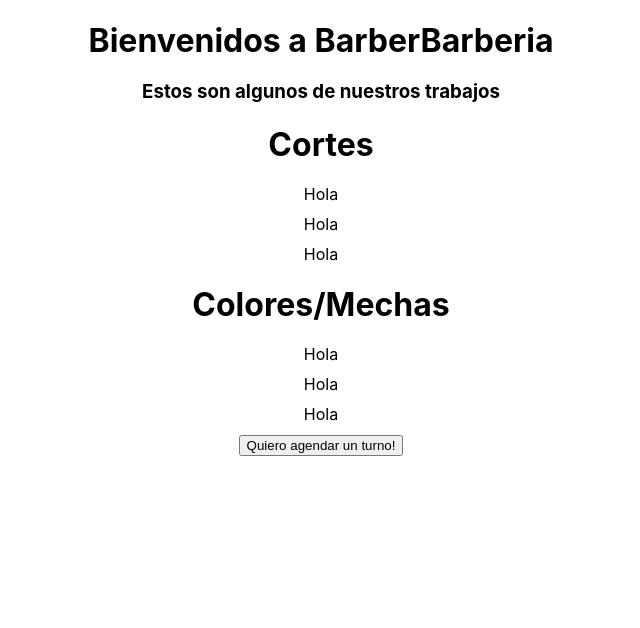
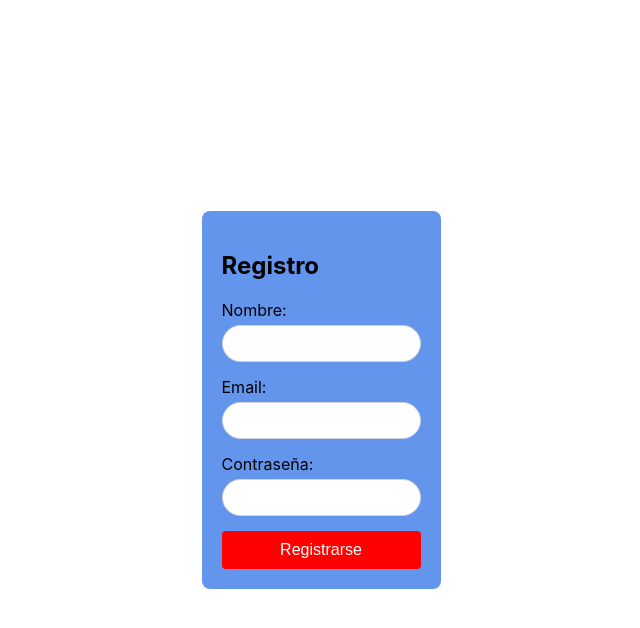
Before and after one commit to FernandoRodriguez1/TPI-Rodriguez-Camani-Feresin, a React (Create React App) app in the folder tpi-final/: page /register in a window 1280 px wide. Shown: the top 628 px of the page, without its empty margins (319-959 px from the left). Built offline with nearby package versions, Linux system fonts and the light colour scheme.

Commit message:
Routes e Implementacion

```diff
--- a/tpi-final/package.json
+++ b/tpi-final/package.json
@@ -8,6 +8,7 @@
     "@testing-library/user-event": "^13.5.0",
     "react": "^18.2.0",
     "react-dom": "^18.2.0",
+    "react-router-dom": "^6.22.3",
     "react-scripts": "5.0.1",
     "web-vitals": "^2.1.4"
   },
--- a/tpi-final/src/App.js
+++ b/tpi-final/src/App.js
@@ -1,13 +1,11 @@
-import logo from "./logo.svg";
 import "./App.css";
-import LoginForm from "./Components/Pages/Login";
-import Register from "./Components/Pages/Register";
-import Home from "./Components/Pages/Home";
+
+import Routess from "./Components/Routess";
 
 function App() {
   return (
     <div className="App">
-      <Home />
+      <Routess />
     </div>
   );
 }
--- a/tpi-final/src/Components/Pages/Error404.js
+++ b/tpi-final/src/Components/Pages/Error404.js
@@ -1,11 +1,12 @@
 import React from "react";
+import { Link } from "react-router-dom";
 
 const Error404 = () => {
   return (
     <div>
       <h1>Error, página no encontrada, por favor vuelva al inicio.</h1>
       <h1>
-        Volver al <link>inicio</link>
+        Volver al <Link to="/">inicio</Link>
       </h1>
     </div>
   );
--- a/tpi-final/src/Components/Pages/Home.js
+++ b/tpi-final/src/Components/Pages/Home.js
@@ -1,5 +1,6 @@
 import React from "react";
 import "./Home.css";
+import { Link } from "react-router-dom";
 const Home = () => {
   return (
     <div className="container-home">
@@ -13,7 +14,7 @@ const Home = () => {
       <div>Hola</div>
       <div>Hola</div>
       <div>Hola</div>
-      <button>Quiero agendar un turno! </button>
+      <Link to="/login">Quiero agendar un turno</Link>
     </div>
   );
 };
--- a/tpi-final/src/Components/Pages/Login.js
+++ b/tpi-final/src/Components/Pages/Login.js
@@ -1,7 +1,7 @@
 import React, { useState } from "react";
 import "./Login.css";
 
-const LoginForm = () => {
+const Login = () => {
   const [email, setEmail] = useState("");
   const [contraseña, setContraseña] = useState("");
 
@@ -57,4 +57,4 @@ const LoginForm = () => {
   );
 };
 
-export default LoginForm;
+export default Login;
--- a/tpi-final/src/Components/Routess.js
+++ b/tpi-final/src/Components/Routess.js
@@ -1,21 +1,26 @@
-// import React from "react";
-// import Register from "./Pages/Register";
-// import Home from "./Pages/Home";
-// function Routess(props) {
-//   return (
-//     <Router>
-//       <Routes>
-//         {props.state ? (
-//           <Route path="/" element={<Home />} />
-//         ) : (
-//           <Route path="/" element={<Login />} />
-//         )}
-//         <Route path="/home" element={<Home />} />
-//         <Route path="*" element={<Error404 />} />
-//         <Route exact path="/register" element={<Register />} />
-//       </Routes>
-//     </Router>
-//   );
-// }
+import React from "react";
+import Register from "./Pages/Register";
+import Home from "./Pages/Home";
+import { BrowserRouter as Router, Routes, Route } from "react-router-dom";
+import Login from "./Pages/Login";
+import Error404 from "./Pages/Error404";
+function Routess() {
+  return (
+    <Router>
+      <Routes>
+        <Route path="/" element={<Home />} />
+        <Route exact path="/login" element={<Login />} />
+        <Route path="*" element={<Error404 />} />
+        <Route exact path="/register" element={<Register />} />
+      </Routes>
+    </Router>
+  );
+}
 
-// export default Routess;
+export default Routess;
+
+// {props.state ? (
+//   <Route path="" element={<Home />} />
+// ) : (
+//   <Route path="/login" element={<Login />} />
+// )}
```
Also changed, not shown: 1 other file (tests, documents, lock files or other folders).
